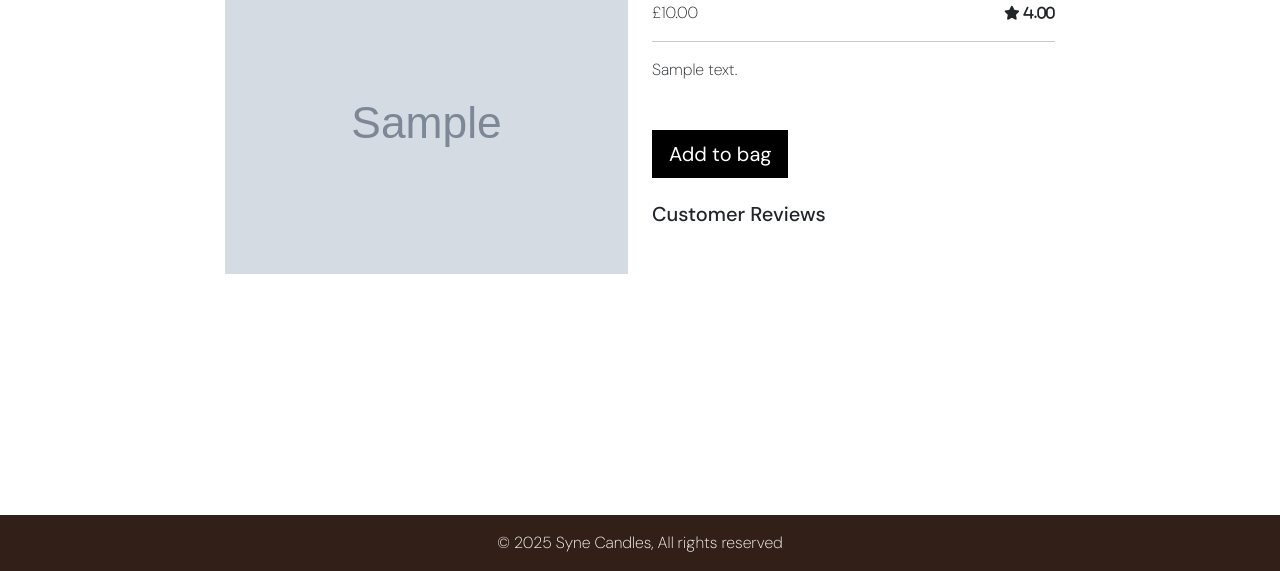
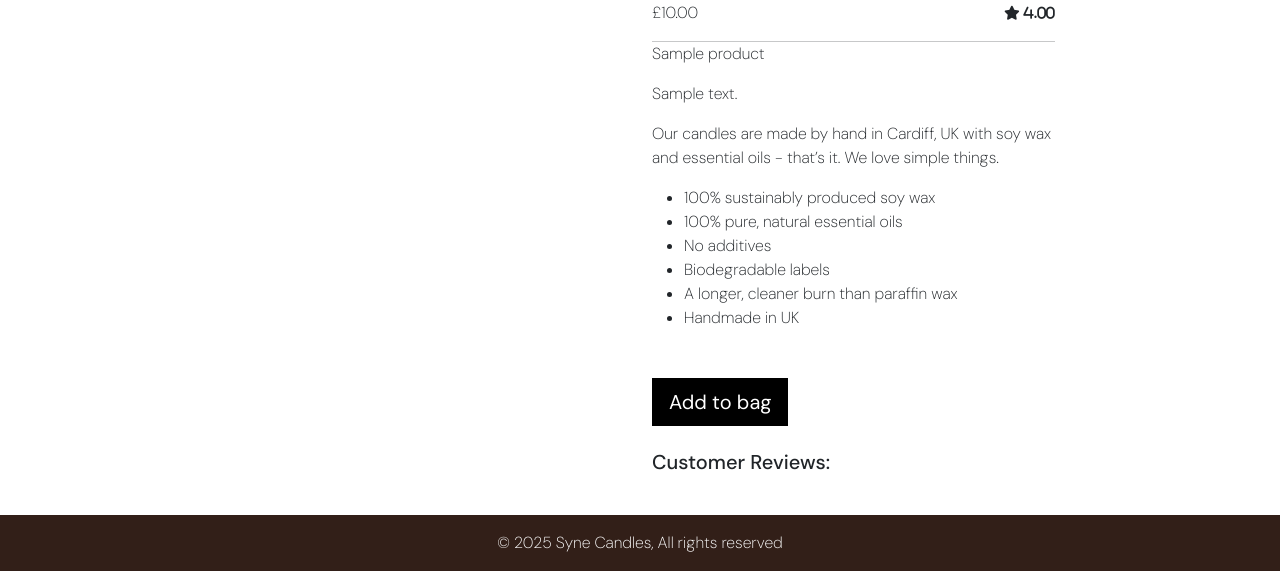
Before and after one commit to j-mlo/syne_candles, a Django app: page /products/1 in a window 1280 px wide. Shown: the part 229-800 px from the top of the page. Run offline with Django 5.2, Linux system fonts and the light colour scheme; tables that the repository leaves empty hold one stand-in row (values such as "Sample post"); grey boxes marked "Sample" are stand-in pictures; some libraries are stand-ins or nearby versions; some web fonts are replaced.

Commit message:
Edit Product model for better product description display and additional images

```diff
--- a/products/models.py
+++ b/products/models.py
@@ -8,12 +8,16 @@
     )
 
     name = models.CharField(max_length=254)
+    subtitle = models.TextField(null=True, blank=True)
     description = models.TextField()
+    is_candle = models.BooleanField(default=True)
     size = models.CharField(choices=SIZE_CHOICES, default='180ml', null=True, blank=True)
     price = models.DecimalField(max_digits=6, decimal_places=2)
     rating = models.DecimalField(max_digits=6, decimal_places=2, null=True, blank=True)
     image_url = models.URLField(max_length=1024, null=True, blank=True)
-    image = models.ImageField(upload_to='products/', null=True, blank=True)
+    main_image = models.ImageField(upload_to='products/', null=True, blank=True)
+    extra_image1 = models.ImageField(upload_to='products/', null=True, blank=True)
+    extra_image2 = models.ImageField(upload_to='products/', null=True, blank=True)
     sku = models.CharField(max_length=254, null=True, blank=True)
 
     def __str__(self):
--- a/products/templates/products/product_detail.html
+++ b/products/templates/products/product_detail.html
@@ -7,9 +7,9 @@
     <div class="row">
         <div class="col-12 col-md-6 col-lg-4 offset-lg-2">
             <div class="my-5" id="product-image-container">
-                {% if product.image %}
-                    <a href="{{ product.image.url }}" target="_blank">
-                        <img src="{{ product.image.url }}" alt="{{ product.name }}" class="card-img-top rounded-0">
+                {% if product.main_image %}
+                    <a href="{{ product.main_image.url }}" target="_blank">
+                        <img src="{{ product.main_imag.url }}" alt="{{ product.name }}" class="card-img-top rounded-0">
                     </a>
                 {% else %}
                     <a href="">
@@ -20,6 +20,7 @@
         </div>
         <div class="col-12 col-md-6 col-lg-4">
             <div class="mb-5 mt-md-5" id="product-detail-container">
+
                 <h4 class="mb-0">{{ product.name }}</h4>
 
                 <div class="row">
@@ -35,13 +36,30 @@
 
                 <hr class="my-0">
 
+                <p>{{ product.subtitle }}</p>
                 <p class="mt-3">{{ product.description }}</p>
+
+                {% if product.is_candle %}
+                    <p>Our candles are made by hand in Cardiff, UK with soy wax and essential oils - that’s it. We love simple things.</p>
+                    <ul>
+                        <li>100% sustainably produced soy wax </li>
+                        <li>100% pure, natural essential oils</li>
+                        <li>No additives</li>
+                        <li>Biodegradable labels</li>
+                        <li>A longer, cleaner burn than paraffin wax </li>
+                        <li>Handmade in UK</li>
+                    </ul>
+                {% endif %}
             </div>
+
+            <!-- Add to cart button -->
             <form method="POST" action="">
                 <button type="submit" class="btn btn-lg btn-black">Add to bag</button>
             </form>
+
+            <!-- Reviews section -->
             <div class="mt-4">
-                <h5>Customer Reviews</h5>
+                <h5>Customer Reviews:</h5>
             </div>
         </div>
     </div>
--- a/products/templates/products/products.html
+++ b/products/templates/products/products.html
@@ -15,7 +15,7 @@
                 {% for product in products %}
                     <div class="col-sm-6 col-lg-4 col-xl-3 mb-3">
                         <div class="card h-100 border-0 rounded-0">
-                            {% if product.image %}
+                            {% if product.main_image %}
                                 <a href="{% url 'product_detail' product.id %}">
                                     <img src="{{ product.image.url }}" alt="{{ product.name }}" class="card-img-top rounded-0">
                                 </a>
```
Also changed, not shown: media/products/180ml_diagonal_trio_-_vert.jpg (added), media/products/4_180_shot_with_eucalyptus_re_edit.jpg (added), media/products/Gift_wrapping.jpg (added), media/products/Record_reflect_2_retouch.jpg (added), media/products/Reflect_180ml_Retouch_88ujnDr.jpg (added), media/products/Rejoice_180ml_Retouch_f2v2nMR.jpg (added), media/products/Remedy_180ml_Retouch_EG2HJn9.jpg (added), media/products/Rest_180ml_Retouch_Hx5wc8T.jpg (added), media/products/SyneCandles-13.jpg (added), media/products/SyneCandles-25.jpg (added), media/products/SyneCandles-48.jpg (added), media/products/SyneCandles-55.jpg (added), media/products/WithBook.jpg (added), media/products/chess_candle.jpg (added), 1 more files, 2 other files.
